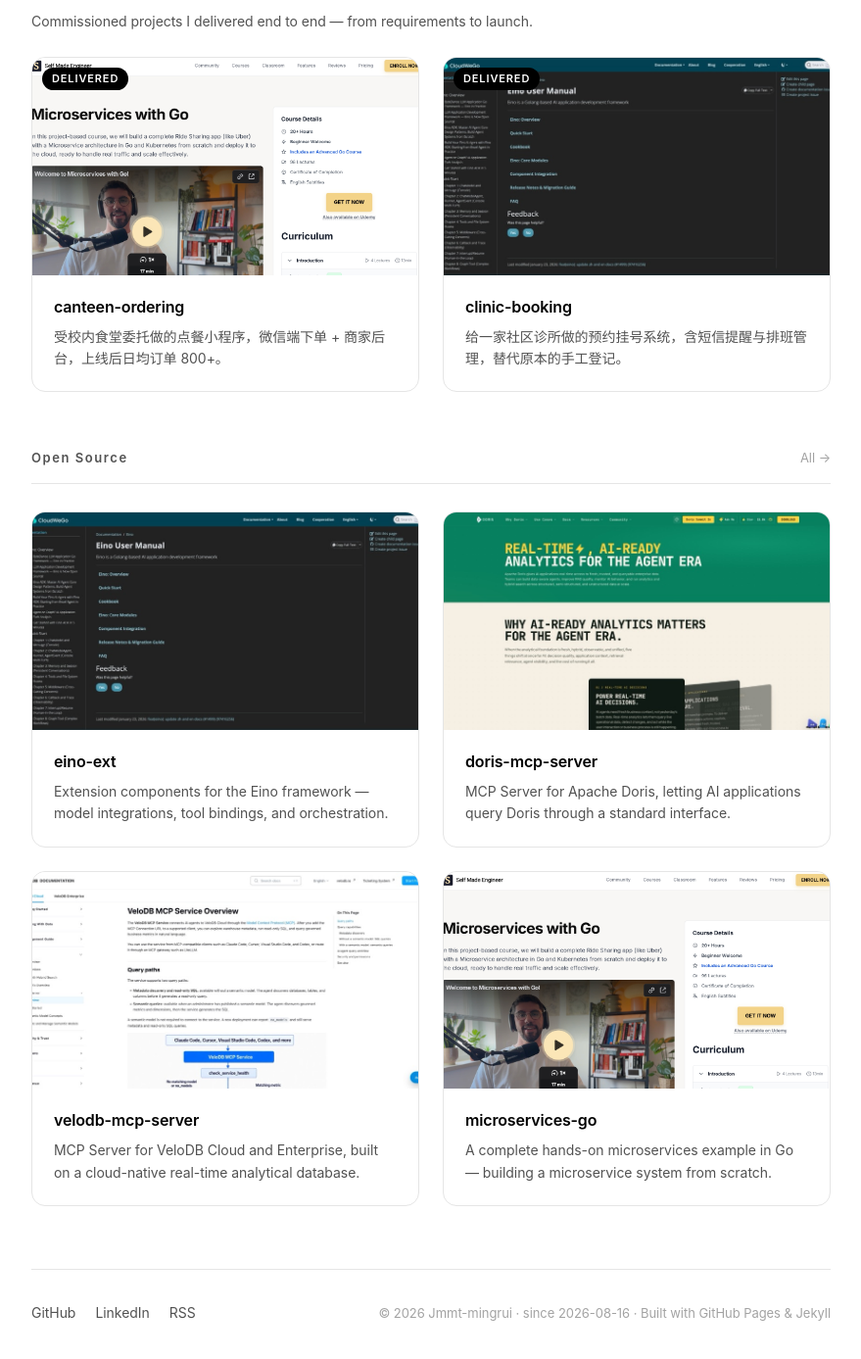
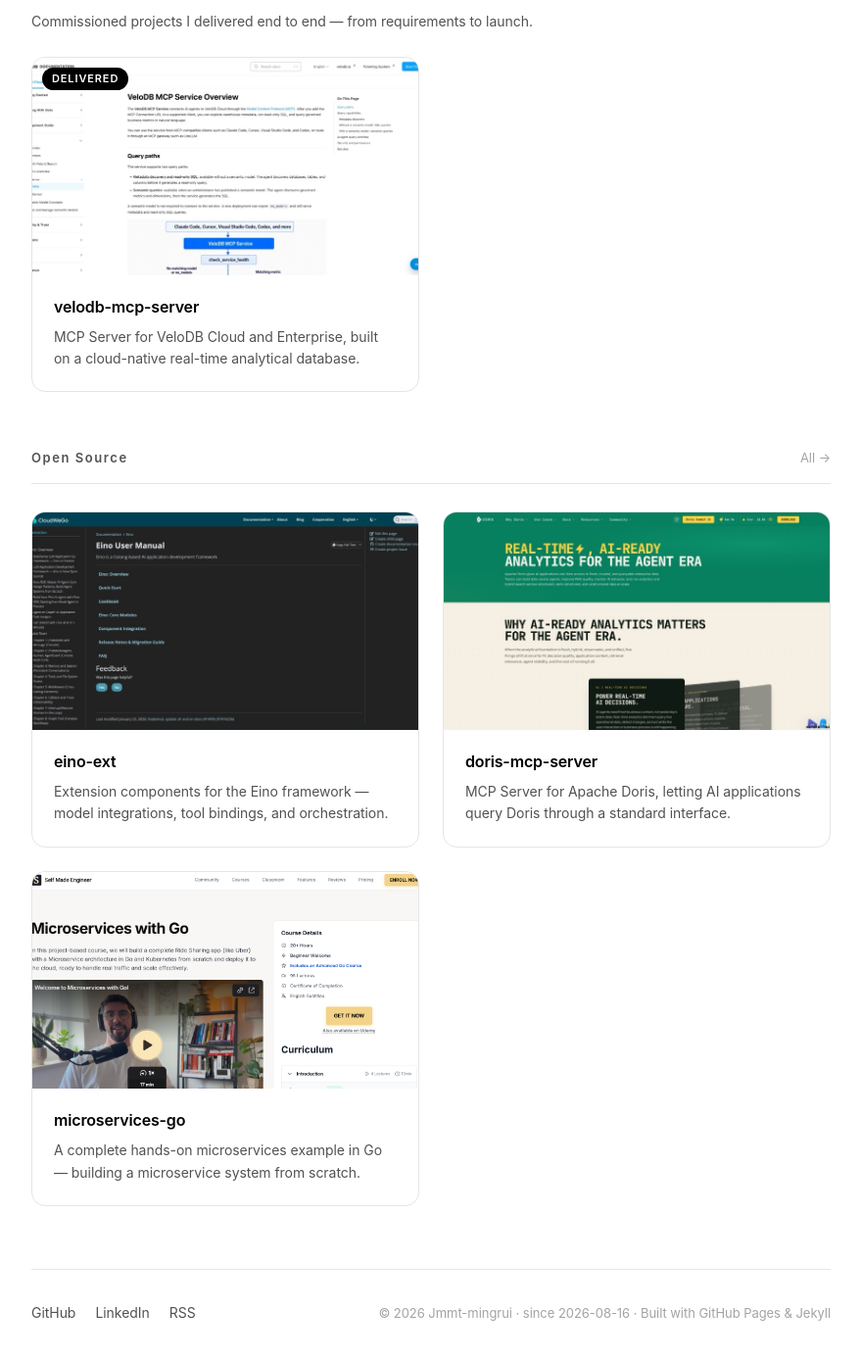
Before and after one commit to Jmmt-mingrui/Jmmt-mingrui.github.io, a Jekyll site: the page built from index.md, in a window 1280 px wide and 1400 px high, scrolled down 724 px. Shown: the top 1387 px of the window at 98% size, without its empty margins (200-1079 px from the left). Built offline with Jekyll 4.4.1, drawn with Linux system fonts in a browser that asks for light colours.

Commit message:
chore: 删除示例项目，velodb-mcp-server 归入交付项目

```diff
--- a/_data/projects.yml
+++ b/_data/projects.yml
@@ -1,31 +1,28 @@
 # 加项目就在这个文件里加一条：
 #
 #   name        项目名（英文小写 + 短横线）
-#   description 一句话：给谁做的、做了什么、带来什么效果
-#   url         链接（有 demo / 官网就填；客户私有项目不方便公开，这行可以直接删掉）
+#   description 一句话：它是干什么的、解决什么问题
+#   url         链接（有 demo / 官网就填；不方便公开的可以直接删掉这行）
 #   image       封面图，放在 assets/images/projects/ 下，路径以 /assets/ 开头
-#   type        写 client = 别人找我做的（外包 / 委托开发 / 接单）；
+#   type        写 client = 交付项目（别人找我做的）；
 #               不写这一行 = 开源项目
 #
 # 交付项目模板（复制这段，去掉 # 号，换成你自己的内容）：
-# - name: canteen-ordering
-#   description: 受校内食堂委托做的点餐小程序，微信端下单 + 商家后台，上线后日均订单 800+。
+# - name: project-name
+#   description: 给谁做的、做了什么、带来什么效果。
 #   url: https://example.com
-#   image: /assets/images/projects/canteen-ordering.jpg
+#   image: /assets/images/projects/project-name.jpg
 #   type: client
 
-# ↓↓↓ 示例（先看效果用，等你给真实信息就替换掉）↓↓↓
-- name: canteen-ordering
-  description: 受校内食堂委托做的点餐小程序，微信端下单 + 商家后台，上线后日均订单 800+。
-  image: /assets/images/projects/microservices-go-start.jpg
+# ---- 交付项目 ----
+
+- name: velodb-mcp-server
+  description: MCP Server for VeloDB Cloud and Enterprise, built on a cloud-native real-time analytical database.
+  url: https://github.com/velodb/velodb-mcp-server
+  image: /assets/images/projects/velodb-mcp-server.jpg
   type: client
 
-- name: clinic-booking
-  description: 给一家社区诊所做的预约挂号系统，含短信提醒与排班管理，替代原本的手工登记。
-  url: https://github.com/Jmmt-mingrui/microservices-go-Start
-  image: /assets/images/projects/eino-ext.jpg
-  type: client
-# ↑↑↑ 示例结束 ↑↑↑
+# ---- 开源项目 ----
 
 - name: eino-ext
   description: Extension components for the Eino framework — model integrations, tool bindings, and orchestration.
@@ -37,11 +34,6 @@
   url: https://github.com/apache/doris-mcp-server
   image: /assets/images/projects/doris-mcp-server.jpg
 
-- name: velodb-mcp-server
-  description: MCP Server for VeloDB Cloud and Enterprise, built on a cloud-native real-time analytical database.
-  url: https://github.com/velodb/velodb-mcp-server
-  image: /assets/images/projects/velodb-mcp-server.jpg
-
 - name: microservices-go
   description: A complete hands-on microservices example in Go — building a microservice system from scratch.
   url: https://github.com/Jmmt-mingrui/microservices-go-Start
```
